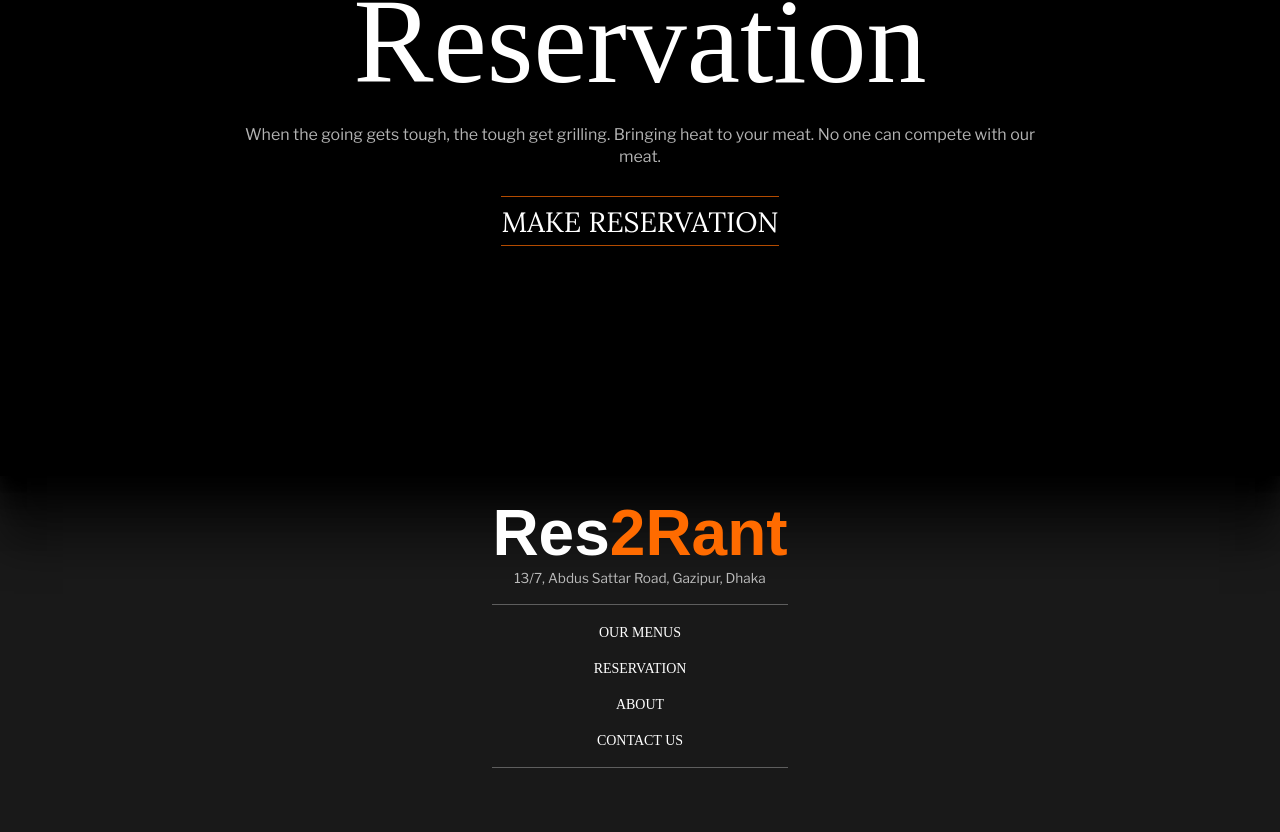
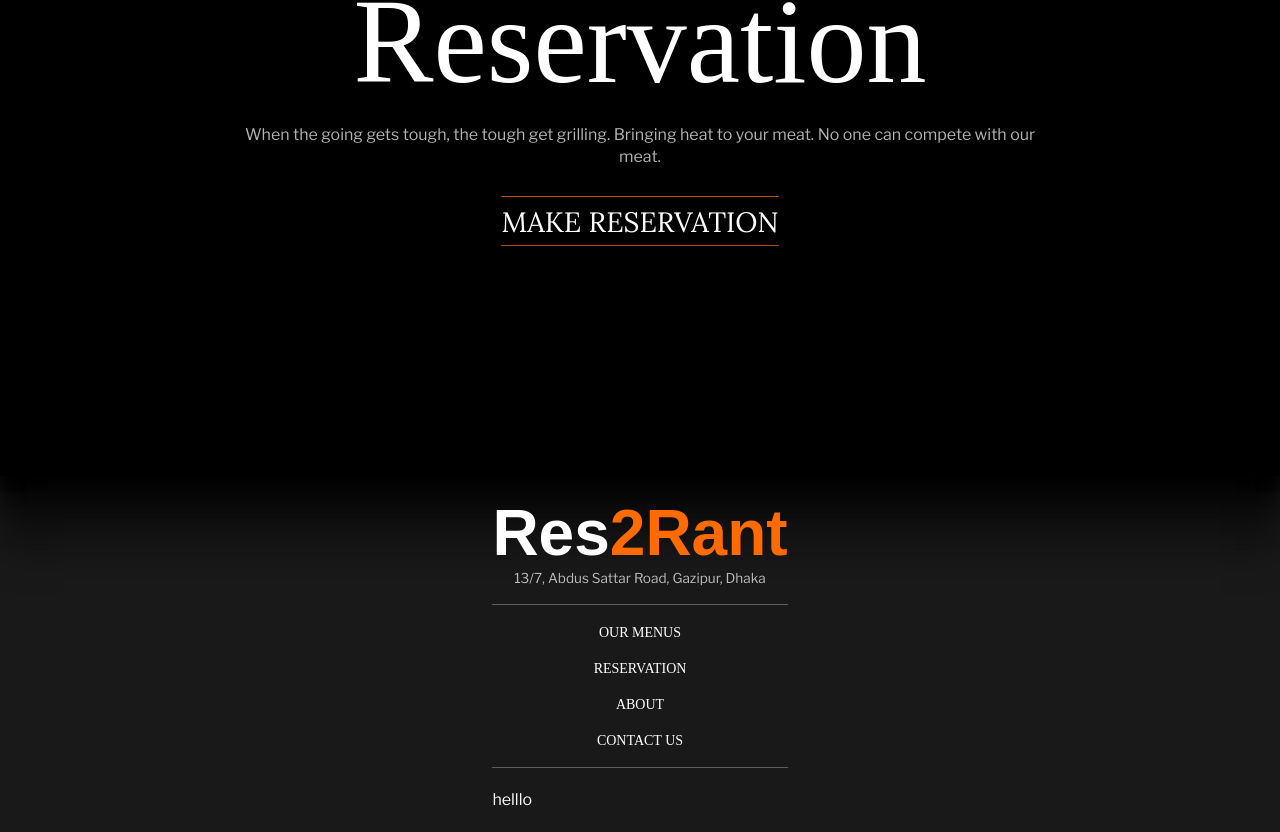
Before and after one commit to nazmus767921/Restaurant_project-1.00, a React (Vite) app: page / in a window 1280 px wide. Shown: the part 2898-3730 px from the top of the page. Before the commit the page ends 3686 px from the top, so only its background shows below. Built offline with nearby package versions, Linux system fonts and the light colour scheme; a web font is replaced by a local one.

Commit message:
U: Created Components

```diff
--- a/src/components/UI/Footer/Footer.jsx
+++ b/src/components/UI/Footer/Footer.jsx
@@ -1,3 +1,4 @@
+import FooterExtras from "./components/FooterExtras/FooterExtras";
 import FooterHeader from "./components/FooterHeader";
 import FooterLinks from "./components/FooterLinks/FooterLinks";
 import { Wrapper } from "./styles/Footer.styles";
@@ -7,6 +8,7 @@ const Footer = () => {
 		<Wrapper>
 			<FooterHeader />
 			<FooterLinks />
+			<FooterExtras />
 		</Wrapper>
 	);
 };
--- a/src/components/UI/Footer/components/FooterExtras.jsx
+++ /dev/null
@@ -1,5 +0,0 @@
-const FooterExtras = () => {
-	return <div>FooterExtras</div>;
-};
-
-export default FooterExtras;
--- /dev/null
+++ b/src/components/UI/Footer/components/FooterExtras/FooterExtras.jsx
@@ -0,0 +1,7 @@
+import { Wrapper } from "./style/FooterExtras.styles";
+
+const FooterExtras = () => {
+	return <Wrapper>helllo</Wrapper>;
+};
+
+export default FooterExtras;
--- /dev/null
+++ b/src/components/UI/Footer/components/FooterExtras/FooterSocialSection/index.js
@@ -0,0 +1,3 @@
+
+import FooterSocialSection from './FooterSocialSection';
+export default FooterSocialSection;
--- /dev/null
+++ b/src/components/UI/Footer/components/FooterExtras/FooterSocialSection/style/FooterSocialSection.styles.js
@@ -0,0 +1,3 @@
+import styled from "styled-components";
+
+export const Wrapper = styled.div``;
--- /dev/null
+++ b/src/components/UI/Footer/components/FooterExtras/index.js
@@ -0,0 +1,3 @@
+
+import FooterExtras from './FooterExtras';
+export default FooterExtras;
--- /dev/null
+++ b/src/components/UI/Footer/components/FooterExtras/style/FooterExtras.styles.js
@@ -0,0 +1,3 @@
+import styled from "styled-components";
+
+export const Wrapper = styled.div``;
```
Also changed, not shown: src/components/UI/Footer/components/FooterExtras/FooterSocialSection/FooterSocialSection.jsx (added, +9 -0 lines).
